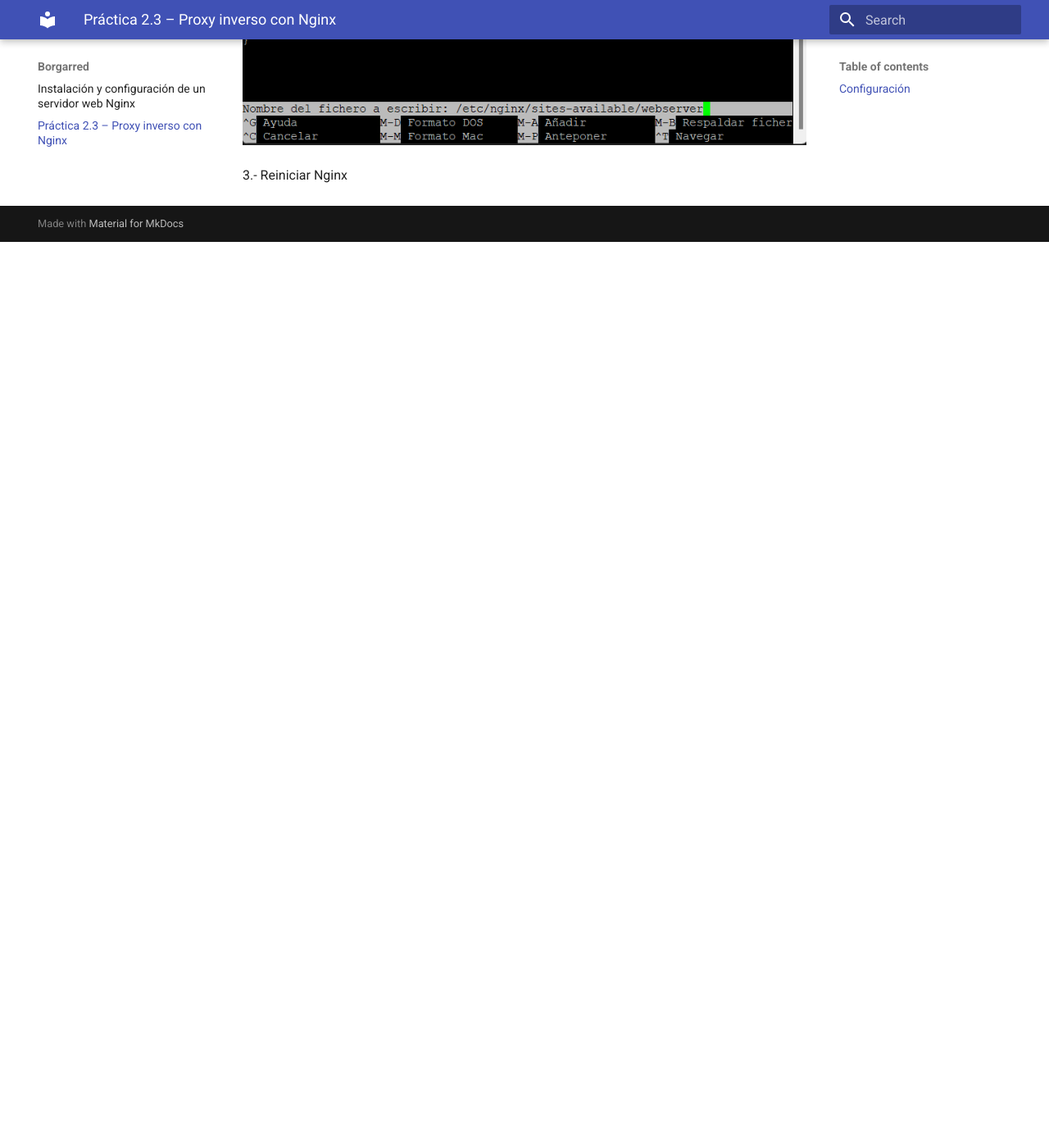
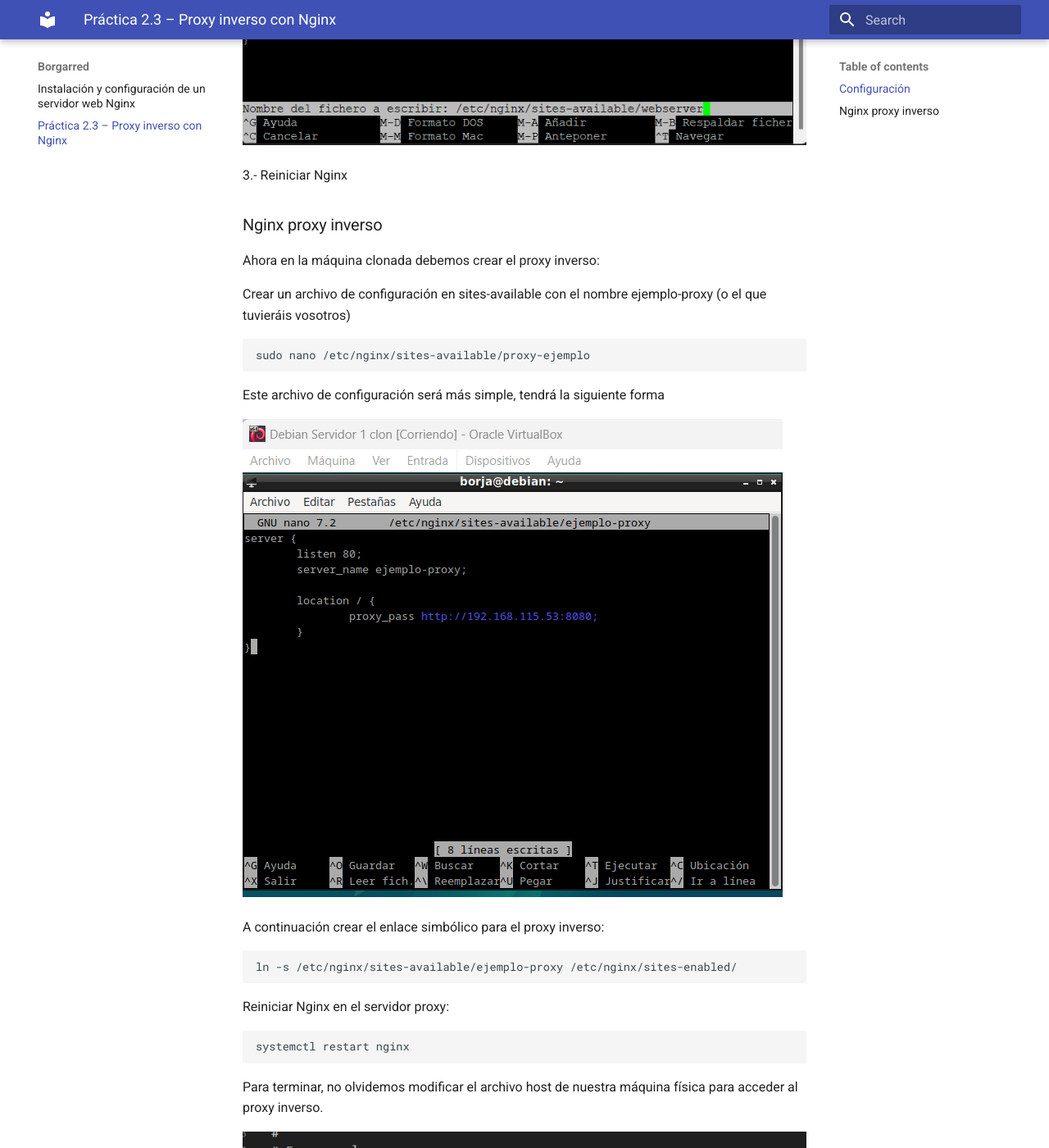
Before and after one commit to Borgarred/borgarred.github.io, an MkDocs documentation site: the page built from docs/Practica 2-3.md, in a window 1280 px wide and 1400 px high, scrolled down 1193 px. Shown: the whole window at 82% size. Built offline with MkDocs 1.6.1 and Material for MkDocs 9.7.7, drawn with Linux system fonts in a browser that asks for light colours; before the commit the page ends 1488 px from its top, so only the background shows below that.

Commit message:
proxy-inverso

````diff
--- a/docs/Practica 2-3.md
+++ b/docs/Practica 2-3.md
@@ -28,3 +28,33 @@ sudo ln -s /etc/nginx/sites-available/webserver /etc/nginx/sites-enabled/
 ![alt text](assets/images/image-30.png)
 
 3.- Reiniciar Nginx
+
+### Nginx proxy inverso
+
+Ahora en la máquina clonada debemos crear el proxy inverso:
+
+Crear un archivo de configuración en sites-available con el nombre ejemplo-proxy (o el que tuvieráis vosotros)
+
+```
+sudo nano /etc/nginx/sites-available/proxy-ejemplo
+```
+
+Este archivo de configuración será más simple, tendrá la siguiente forma
+
+![alt text](assets/images/image-31.png)
+
+A continuación crear el enlace simbólico para el proxy inverso:
+
+```
+ln -s /etc/nginx/sites-available/ejemplo-proxy /etc/nginx/sites-enabled/
+```
+
+Reiniciar Nginx en el servidor proxy:
+
+```
+systemctl restart nginx
+```
+
+Para terminar, no olvidemos modificar el archivo host de nuestra máquina física para acceder al proxy inverso.
+
+![alt text](assets/images/image-32.png)
````
Also changed, not shown: docs/assets/images/image-31.png (added), docs/assets/images/image-32.png (added).
